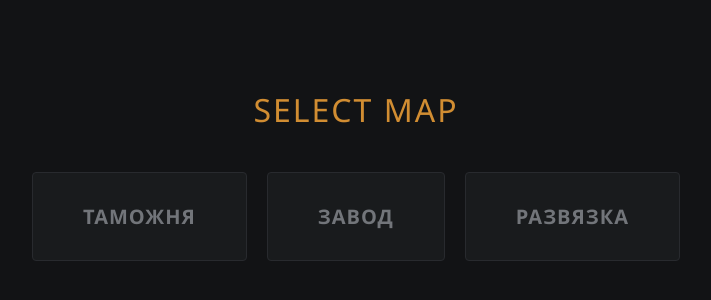
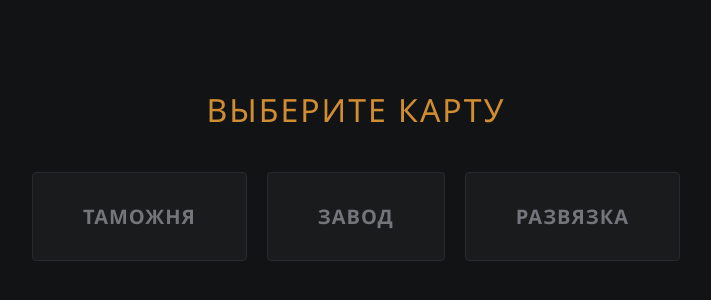
Before and after one commit to IT-Kotyara/KordMap, a plain HTML site: page index.html in a window 1280 px wide. Shown: the part 236-536 px from the top of the page, without its empty margins (284-995 px from the left). Drawn offline with Linux system fonts and the light colour scheme.

```diff
--- a/index.html
+++ b/index.html
@@ -135,7 +135,7 @@
 <body>
 
     <div id="map-selector">
-        <h1>Select Map</h1>
+        <h1>Выберите карту</h1>
         <div class="map-grid">
             <div class="map-card" onclick="initMap('customs')">Таможня</div>
             <div class="map-card" onclick="initMap('factory')">Завод</div>
```
Also changed, not shown: maps/interchech/interchech.svg.
